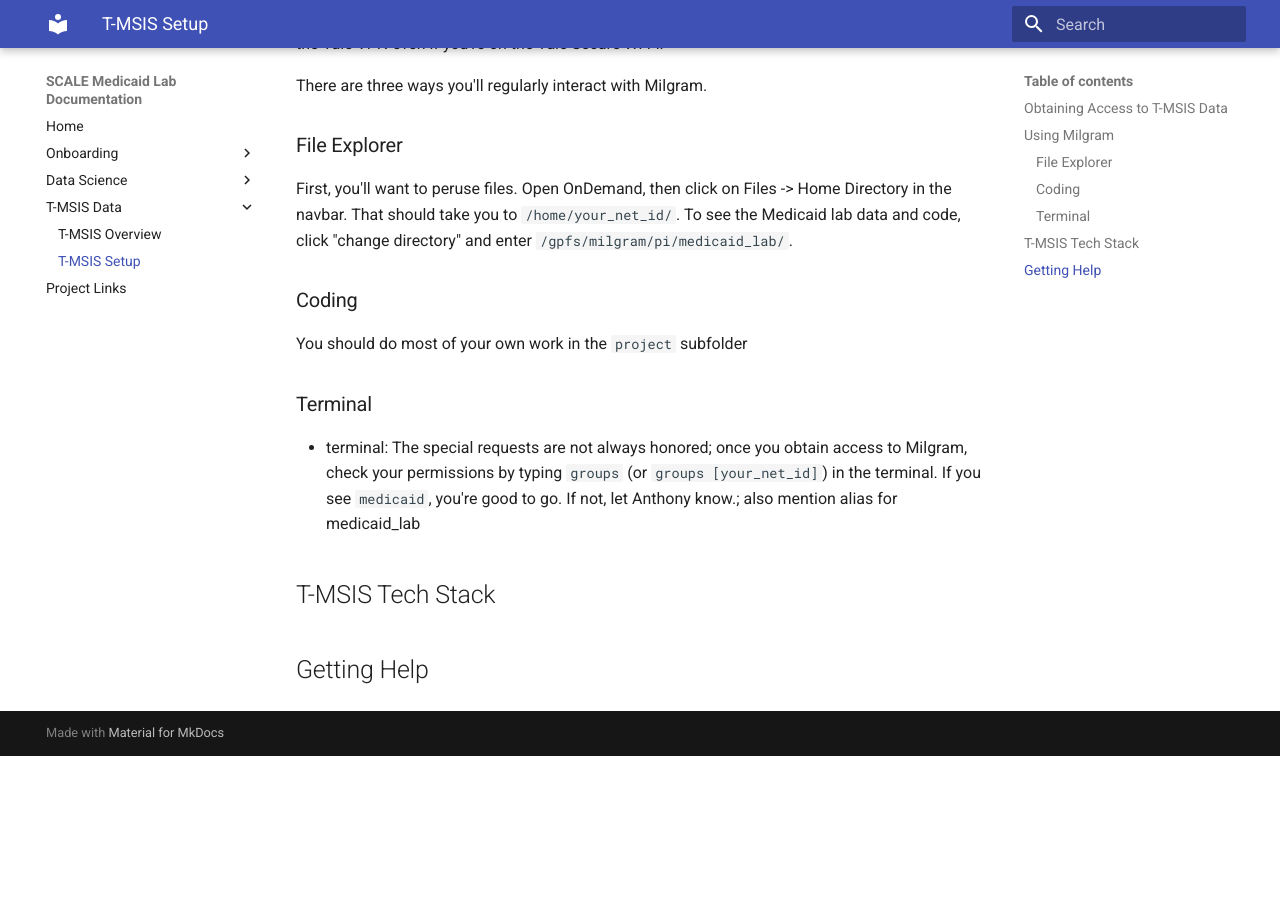
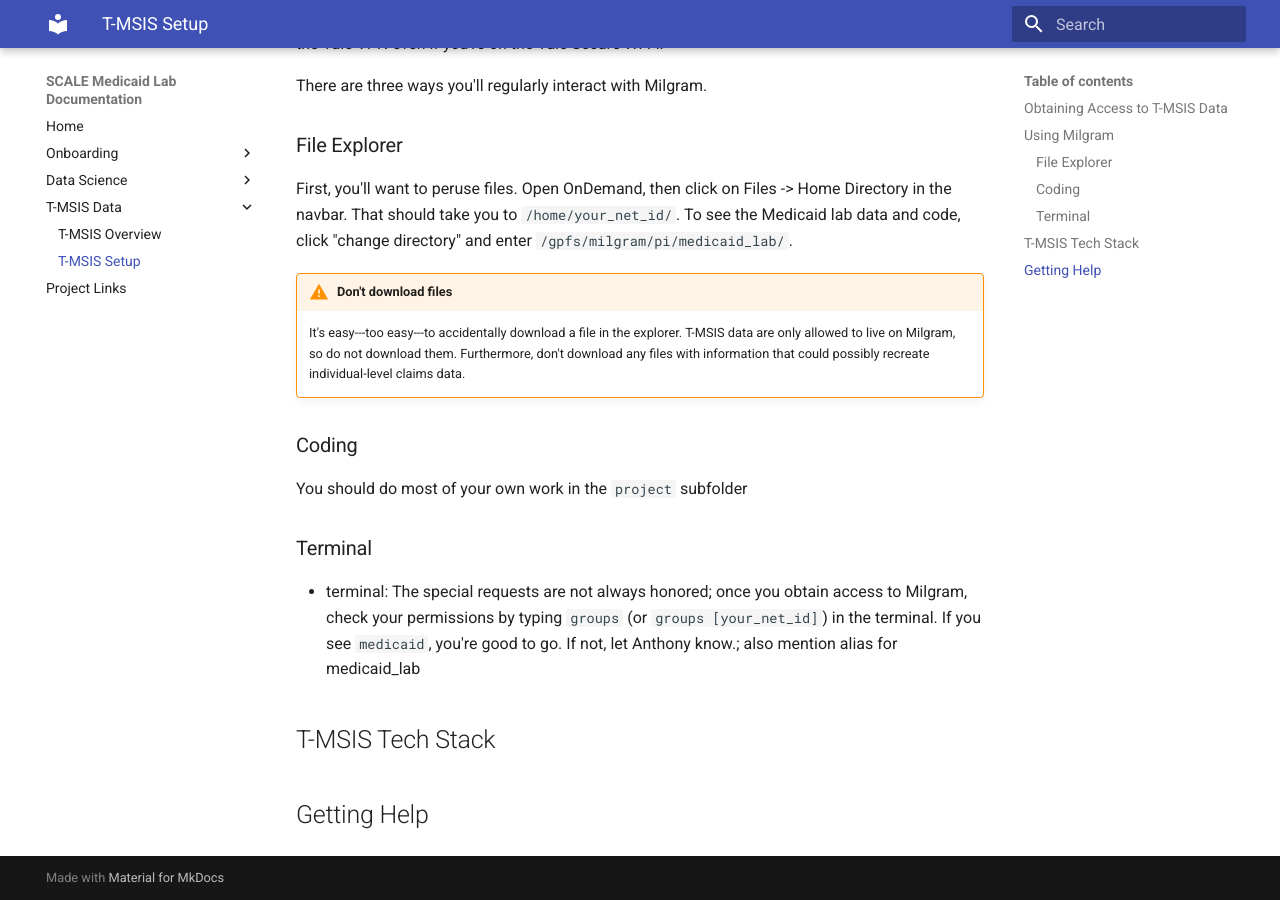
Before and after one commit to Yale-Medicaid/Documentation, an MkDocs documentation site: the page built from docs/tmsis/tmsis_getting_started.md, in a window 1280 px wide and 900 px high, scrolled down 644 px. Built offline with MkDocs 1.6.1 and Material for MkDocs 9.7.7, drawn with Linux system fonts in a browser that asks for light colours; before the commit the page ends 1400 px from its top, so only the background shows below that.

Commit message:
lil warning box

```diff
--- a/docs/tmsis/tmsis_getting_started.md
+++ b/docs/tmsis/tmsis_getting_started.md
@@ -13,13 +13,17 @@ Due to the size and nature of the national data set, T-MSIS data are housed in t
 
 ## Using Milgram
 
-Once you've obtained access, sign into [Milgram OnDemand](ood-milgram.ycrc.yale.edu). You may need to be connected to the Yale VPN even if you're on the Yale Secure Wi-Fi.
+Once you've obtained access, sign into [Milgram OnDemand](https://ood-milgram.ycrc.yale.edu/). You may need to be connected to the Yale VPN even if you're on the Yale Secure Wi-Fi.
 
 There are three ways you'll regularly interact with Milgram.
 
 ### File Explorer
 
 First, you'll want to peruse files. Open OnDemand, then click on Files -> Home Directory in the navbar. That should take you to `/home/your_net_id/`. To see the Medicaid lab data and code, click "change directory" and enter `/gpfs/milgram/pi/medicaid_lab/`.
+
+!!! warning "Don't download files"
+
+    It's easy---too easy---to accidentally download a file in the explorer. T-MSIS data are only allowed to live on Milgram, so do not download them. Furthermore, don't download any files with information that could possibly recreate individual-level claims data.
 
 
 
--- a/mkdocs.yml
+++ b/mkdocs.yml
@@ -15,6 +15,8 @@ markdown_extensions:
   - pymdownx.arithmatex:
       generic: true
   - attr_list
+  - admonition
+  - pymdownx.details
 
 nav:
   - Home: index.md
```
